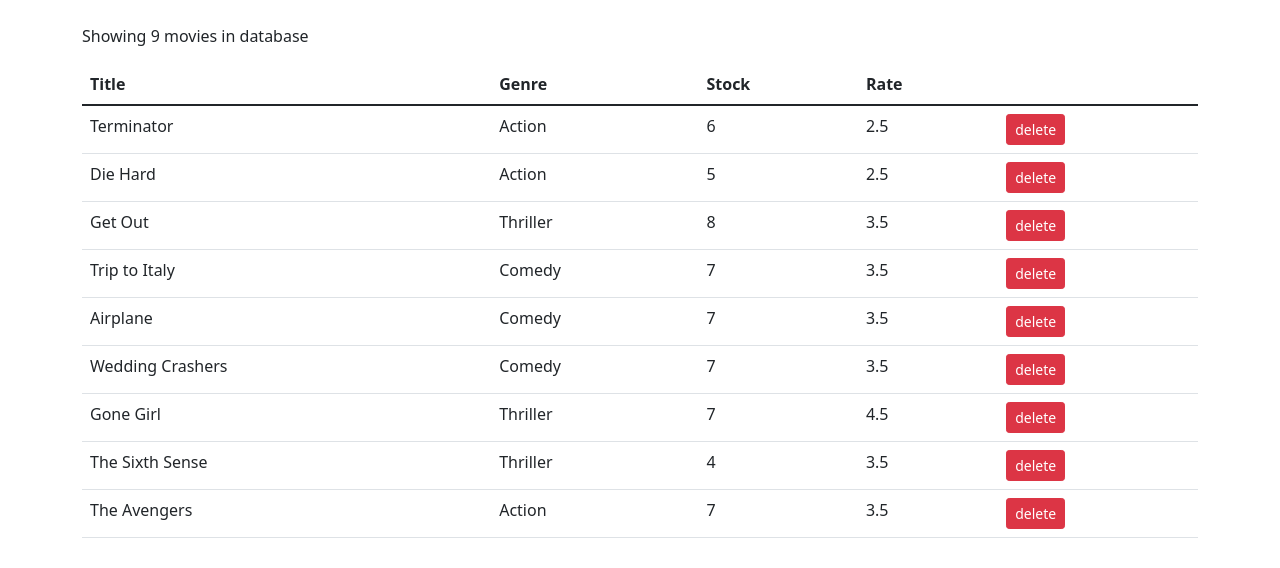
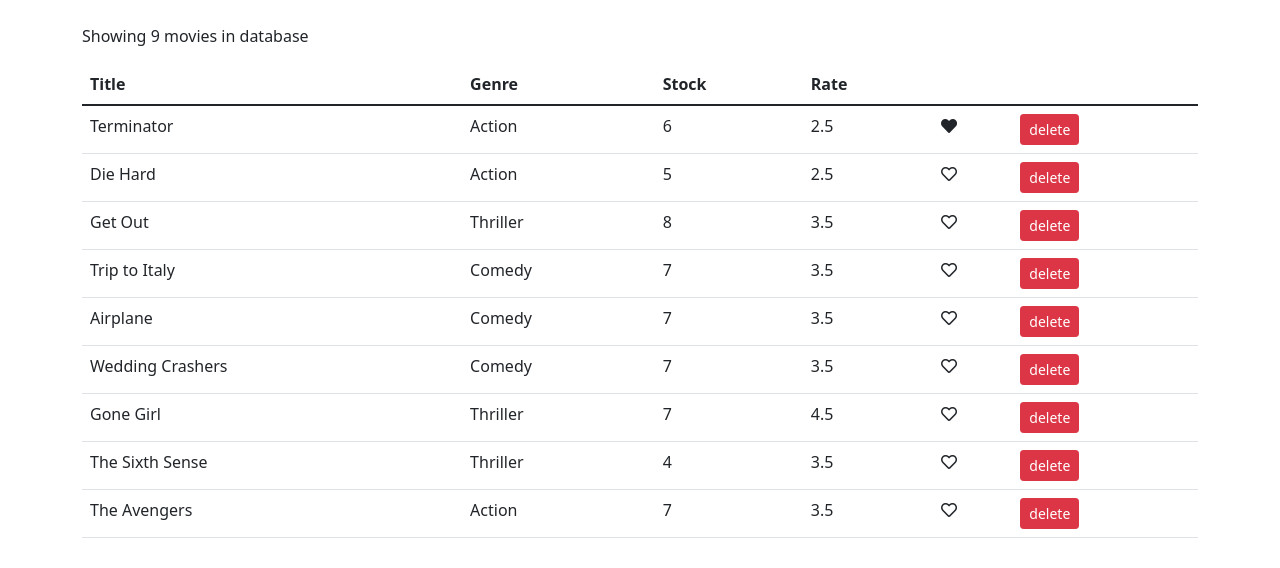
Before and after one commit to shakilhossain1/react-vidly, a React (Vite) app: page /movies/1 in a window 1280 px wide. Shown: the top 568 px of the page. Built offline with nearby package versions, Linux system fonts and the light colour scheme.

Commit message:
like movie

```diff
--- a/index.html
+++ b/index.html
@@ -5,6 +5,7 @@
     <link rel="icon" type="image/svg+xml" href="/src/favicon.svg" />
     <meta name="viewport" content="width=device-width, initial-scale=1.0" />
     <title>Vite App</title>
+    <link rel="stylesheet" href="https://cdnjs.cloudflare.com/ajax/libs/font-awesome/5.15.4/css/all.min.css" integrity="sha512-1ycn6IcaQQ40/MKBW2W4Rhis/DbILU74C1vSrLJxCq57o941Ym01SwNsOMqvEBFlcgUa6xLiPY/NS5R+E6ztJQ==" crossorigin="anonymous" referrerpolicy="no-referrer" />
   </head>
   <body>
     <div id="root"></div>
--- a/package.json
+++ b/package.json
@@ -7,6 +7,11 @@
     "serve": "vite preview"
   },
   "dependencies": {
+    "@fortawesome/fontawesome-svg-core": "^1.2.36",
+    "@fortawesome/free-brands-svg-icons": "^5.15.4",
+    "@fortawesome/free-regular-svg-icons": "^5.15.4",
+    "@fortawesome/free-solid-svg-icons": "^5.15.4",
+    "@fortawesome/react-fontawesome": "^0.1.15",
     "bootstrap": "^5.1.0",
     "font-awesome": "^4.7.0",
     "react": "^17.0.0",
--- /dev/null
+++ b/src/components/common/like.jsx
@@ -0,0 +1,12 @@
+import React from 'react';
+
+const Like = ({liked, onClick}) => {
+  return (
+    <i
+      className={`fa-heart ${liked ? 'fa' : 'far'}`}
+      onClick={onClick}
+      style={{cursor: 'pointer'}}
+    ></i>
+  );
+};
+export default Like;
--- a/src/components/movies.jsx
+++ b/src/components/movies.jsx
@@ -1,9 +1,18 @@
 import React, {Component} from 'react';
 import {getMovies} from '../services/fakeMovieService';
+import Like from './common/like';
 
 class Movies extends Component {
   state = {
     movies: getMovies(),
+  };
+
+  handleLike = movie => {
+    const movies = [...this.state.movies];
+    const index = movies.indexOf(movie);
+    movies[index] = {...movies[index]};
+    movies[index].liked = !movies[index].liked;
+    this.setState({movies});
   };
 
   handleDelete = movie => {
@@ -25,6 +34,8 @@
               <th>Genre</th>
               <th>Stock</th>
               <th>Rate</th>
+              <th />
+              <th />
             </tr>
           </thead>
           <tbody>
@@ -34,6 +45,12 @@
                 <td>{movie.genre.name}</td>
                 <td>{movie.numberInStock}</td>
                 <td>{movie.dailyRentalRate}</td>
+                <td>
+                  <Like
+                    liked={movie.liked}
+                    onClick={() => this.handleLike(movie)}
+                  />
+                </td>
                 <td>
                   <button
                     className='btn btn-danger btn-sm'
--- a/src/main.jsx
+++ b/src/main.jsx
@@ -2,7 +2,6 @@
 import ReactDOM from 'react-dom'
 import App from './App'
 import "bootstrap/dist/css/bootstrap.css";
-import "font-awesome/css/font-awesome.css";
 
 ReactDOM.render(
   <React.StrictMode>
--- a/src/services/fakeMovieService.js
+++ b/src/services/fakeMovieService.js
@@ -1,70 +1,71 @@
-import * as genresAPI from "./fakeGenreService";
+import * as genresAPI from './fakeGenreService';
 
 const movies = [
   {
-    _id: "5b21ca3eeb7f6fbccd471815",
-    title: "Terminator",
-    genre: { _id: "5b21ca3eeb7f6fbccd471818", name: "Action" },
+    _id: '5b21ca3eeb7f6fbccd471815',
+    title: 'Terminator',
+    genre: {_id: '5b21ca3eeb7f6fbccd471818', name: 'Action'},
     numberInStock: 6,
     dailyRentalRate: 2.5,
-    publishDate: "2018-01-03T19:04:28.809Z"
+    publishDate: '2018-01-03T19:04:28.809Z',
+    liked: true,
   },
   {
-    _id: "5b21ca3eeb7f6fbccd471816",
-    title: "Die Hard",
-    genre: { _id: "5b21ca3eeb7f6fbccd471818", name: "Action" },
+    _id: '5b21ca3eeb7f6fbccd471816',
+    title: 'Die Hard',
+    genre: {_id: '5b21ca3eeb7f6fbccd471818', name: 'Action'},
     numberInStock: 5,
-    dailyRentalRate: 2.5
+    dailyRentalRate: 2.5,
   },
   {
-    _id: "5b21ca3eeb7f6fbccd471817",
-    title: "Get Out",
-    genre: { _id: "5b21ca3eeb7f6fbccd471820", name: "Thriller" },
+    _id: '5b21ca3eeb7f6fbccd471817',
+    title: 'Get Out',
+    genre: {_id: '5b21ca3eeb7f6fbccd471820', name: 'Thriller'},
     numberInStock: 8,
-    dailyRentalRate: 3.5
+    dailyRentalRate: 3.5,
   },
   {
-    _id: "5b21ca3eeb7f6fbccd471819",
-    title: "Trip to Italy",
-    genre: { _id: "5b21ca3eeb7f6fbccd471814", name: "Comedy" },
+    _id: '5b21ca3eeb7f6fbccd471819',
+    title: 'Trip to Italy',
+    genre: {_id: '5b21ca3eeb7f6fbccd471814', name: 'Comedy'},
     numberInStock: 7,
-    dailyRentalRate: 3.5
+    dailyRentalRate: 3.5,
   },
   {
-    _id: "5b21ca3eeb7f6fbccd47181a",
-    title: "Airplane",
-    genre: { _id: "5b21ca3eeb7f6fbccd471814", name: "Comedy" },
+    _id: '5b21ca3eeb7f6fbccd47181a',
+    title: 'Airplane',
+    genre: {_id: '5b21ca3eeb7f6fbccd471814', name: 'Comedy'},
     numberInStock: 7,
-    dailyRentalRate: 3.5
+    dailyRentalRate: 3.5,
   },
   {
-    _id: "5b21ca3eeb7f6fbccd47181b",
-    title: "Wedding Crashers",
-    genre: { _id: "5b21ca3eeb7f6fbccd471814", name: "Comedy" },
+    _id: '5b21ca3eeb7f6fbccd47181b',
+    title: 'Wedding Crashers',
+    genre: {_id: '5b21ca3eeb7f6fbccd471814', name: 'Comedy'},
     numberInStock: 7,
-    dailyRentalRate: 3.5
+    dailyRentalRate: 3.5,
   },
   {
-    _id: "5b21ca3eeb7f6fbccd47181e",
-    title: "Gone Girl",
-    genre: { _id: "5b21ca3eeb7f6fbccd471820", name: "Thriller" },
+    _id: '5b21ca3eeb7f6fbccd47181e',
+    title: 'Gone Girl',
+    genre: {_id: '5b21ca3eeb7f6fbccd471820', name: 'Thriller'},
     numberInStock: 7,
-    dailyRentalRate: 4.5
+    dailyRentalRate: 4.5,
   },
   {
-    _id: "5b21ca3eeb7f6fbccd47181f",
-    title: "The Sixth Sense",
-    genre: { _id: "5b21ca3eeb7f6fbccd471820", name: "Thriller" },
+    _id: '5b21ca3eeb7f6fbccd47181f',
+    title: 'The Sixth Sense',
+    genre: {_id: '5b21ca3eeb7f6fbccd471820', name: 'Thriller'},
     numberInStock: 4,
-    dailyRentalRate: 3.5
+    dailyRentalRate: 3.5,
   },
   {
-    _id: "5b21ca3eeb7f6fbccd471821",
-    title: "The Avengers",
-    genre: { _id: "5b21ca3eeb7f6fbccd471818", name: "Action" },
+    _id: '5b21ca3eeb7f6fbccd471821',
+    title: 'The Avengers',
+    genre: {_id: '5b21ca3eeb7f6fbccd471818', name: 'Action'},
     numberInStock: 7,
-    dailyRentalRate: 3.5
-  }
+    dailyRentalRate: 3.5,
+  },
 ];
 
 export function getMovies() {
```
Also changed, not shown: 1 other file (tests, documents, lock files or other folders).
